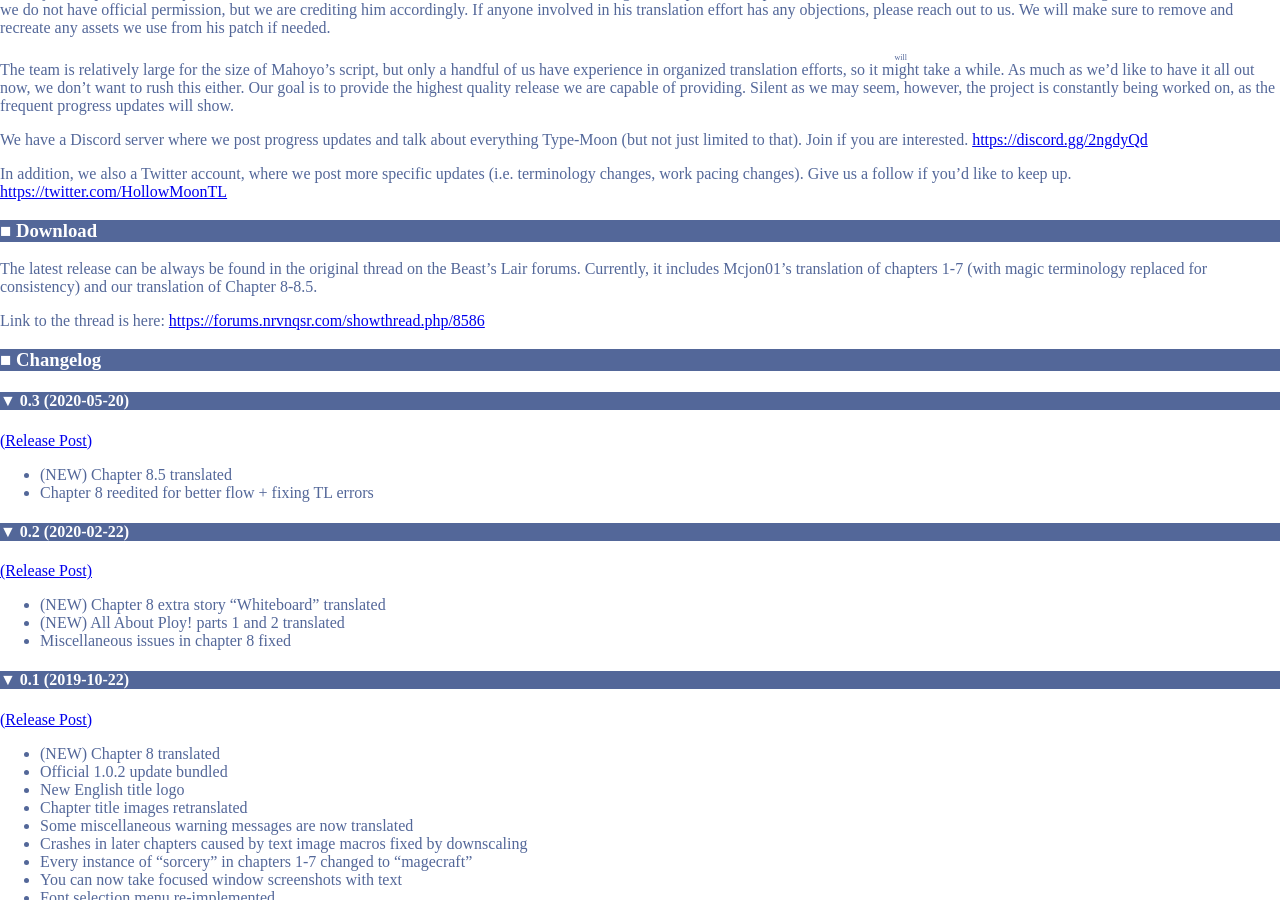
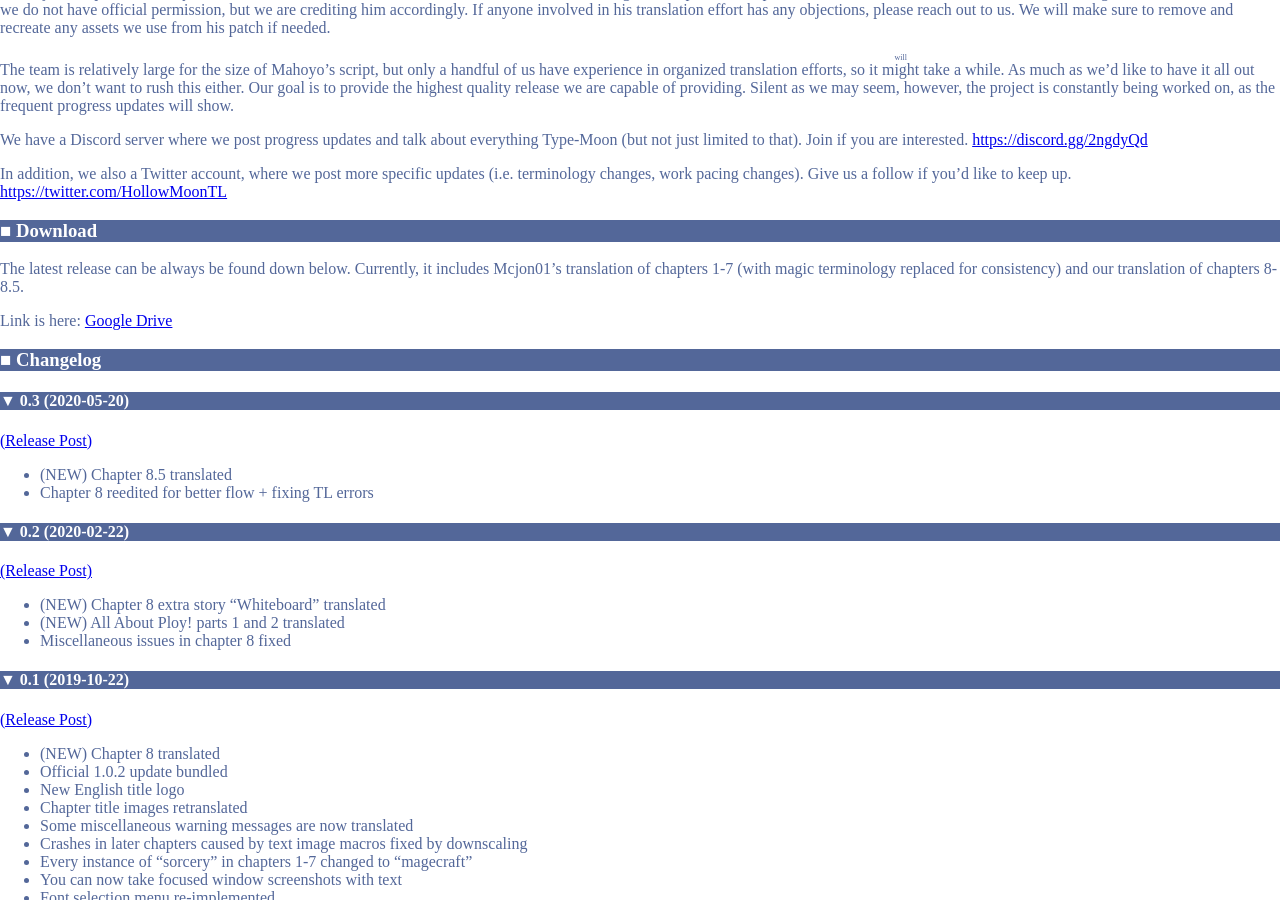
Before and after one commit to Hollow-Moon/Hollow-Moon.github.io, a Jekyll site: the page built from wohn-tl/index.md, in a window 1280 px wide and 900 px high, scrolled down 833 px. Built offline with Jekyll 4.4.1, drawn with Linux system fonts in a browser that asks for light colours.

Commit message:
Update index.md
swapped thread download with google drive

```diff
--- a/wohn-tl/index.md
+++ b/wohn-tl/index.md
@@ -23,9 +23,9 @@ In addition, we also a Twitter account, where we post more specific updates (i.e
 [https://twitter.com/HollowMoonTL](https://twitter.com/HollowMoonTL)
 
 ### Download
-The latest release can be always be found in the original thread on the Beast's Lair forums. Currently, it includes Mcjon01's translation of chapters 1-7 (with magic terminology replaced for consistency) and our translation of Chapter 8-8.5.
+The latest release can be always be found down below. Currently, it includes Mcjon01's translation of chapters 1-7 (with magic terminology replaced for consistency) and our translation of chapters 8-8.5.
 
-Link to the thread is here: [https://forums.nrvnqsr.com/showthread.php/8586](https://forums.nrvnqsr.com/showthread.php/8586)
+Link is here: [Google Drive](https://drive.google.com/file/d/1MACYFN9tUWD6Pxpw4Zd2jt38rID3gJ3f/view)
 
 ### Changelog
 #### 0.3 (2020-05-20)
```
